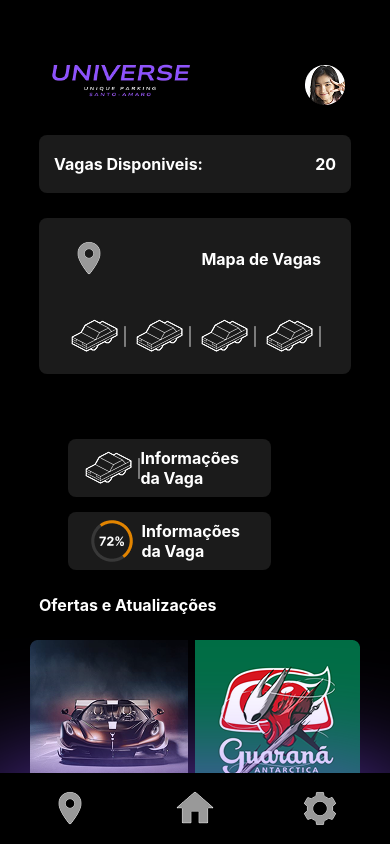
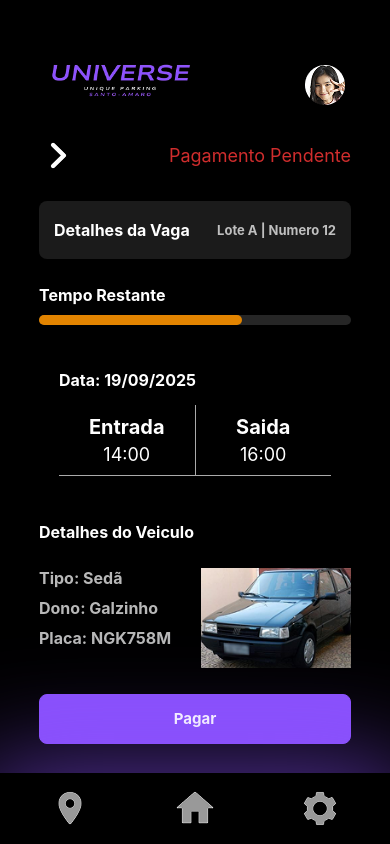
Before and after one commit to Murlloy/UniverseRemake, a React Native app in the folder UniverseRemake/: screen / in a window 390 px wide. Built offline with nearby package versions, Linux system fonts and the light colour scheme.

Commit message:
feat: terminei a tela de info

```diff
--- a/UniverseRemake/App.jsx
+++ b/UniverseRemake/App.jsx
@@ -1,17 +1,19 @@
 import { StatusBar } from 'expo-status-bar';
 import { StyleSheet, Text, View } from 'react-native';
 import LoginPage from './src/pages/login/LoginPage';
-import Register from './src/pages/Register';
+import Register from './src/pages/register/Register';
 import Entry from "./src/pages/apresentation/Entry";
 import MenuPage from './src/pages/menu/MenuPage';
 import MapCar from './src/pages/map/MapCar';
 import VagaSelect from './src/pages/vaga/VagaSelect';
+import InfoVaga from './src/pages/infoVaga/InfoVaga';
+
 
 export default function App() {
   return (
     <View style={styles.body}>
       <StatusBar hidden />
-      <MenuPage/>
+      <InfoVaga/>
     </View>
   );
 }
--- /dev/null
+++ b/UniverseRemake/src/pages/infoVaga/InfoVaga.jsx
@@ -0,0 +1,185 @@
+import { StyleSheet, View, Image, Text } from "react-native";
+import NavBar from "../../components/NavBar";
+import Button from "../../components/Button";
+
+
+export default function InfoVaga() {
+
+    return(
+
+        <View style={styles.body}>
+
+            {/* header */}
+
+            <View style={styles.header}>
+                <Image source={require("../../assets/logoUniverse.png")} style={{width: 200, height: 50}} />
+                <Image source={require("../../assets/user.png")} />
+            </View>
+
+            <View style={{flexDirection: "row", alignItems: "center", justifyContent: "space-between", width: "80%"}}>
+                <Image source={require("../../assets/Up.png")}/>
+                <Text style={{fontSize: 18, color: "#D02D2D"}}>Pagamento Pendente</Text>
+            </View>
+
+            <View style={styles.card}>
+                <Text style={{color: "white", fontSize: 16, fontWeight: "bold"}}>Detalhes da Vaga</Text>
+                <Text style={{color: "rgba(255, 255, 255, 0.72)", fontSize: 13, fontWeight: "bold"}}>Lote A | Numero 12</Text>
+            </View>
+
+            {/* tempo restante */}
+
+            <View style={styles.tempoRestante}>
+                <Text style={{color: "white", fontSize: 16, fontWeight: "bold"}}>Tempo Restante</Text>
+                <View style={styles.barra}>
+                    <View style={styles.barraColorida}></View>
+                </View>
+            </View>
+
+            {/* data */}
+
+            <View style={styles.container}>
+
+                <Text style={{color: "white", fontSize: 16, fontWeight: "bold"}}>Data: 19/09/2025</Text>
+
+                <View style={styles.row}>
+
+                    <View style={[styles.cell, styles.rightBorder]}>
+                    <Text style={styles.headerTable}>Entrada</Text>
+                    <Text style={styles.value}>14:00</Text>
+
+                    </View>
+
+                    <View style={styles.cell}>
+                    <Text style={styles.headerTable}>Saida</Text>
+                    <Text style={styles.value}>16:00</Text>
+
+                    </View>
+                </View>
+            </View>
+
+            {/* infoVeiculo */}
+
+            <Text style={{color: "white", fontSize: 16, fontWeight: "bold", width: "80%"}}>Detalhes do Veiculo</Text>
+
+            <View style={styles.infoCar}>
+                <Text style={{color: "rgba(255, 255, 255, 0.72)", fontSize: 16, fontWeight: "bold", width: "80%"}}>Tipo: Sedã</Text>
+                <Text style={{color: "rgba(255, 255, 255, 0.72)", fontSize: 16, fontWeight: "bold", width: "80%"}}>Dono: Galzinho</Text>
+                <Text style={{color: "rgba(255, 255, 255, 0.72)", fontSize: 16, fontWeight: "bold", width: "80%"}}>Placa: NGK758M</Text>
+
+                <Image source={require("../../assets/galCar.png")} style={styles.carro}/>
+            </View>
+
+            <Button label={"Pagar"} color={"#8A51FC"} />
+
+            <NavBar/>
+
+        </View>
+
+    )
+
+}
+
+const styles = StyleSheet.create({
+
+     body: {
+        backgroundColor: "black",
+        flex: 1,
+        width: "100%",
+        alignItems: "center",
+        paddingTop: 60,
+        gap: 25,
+        justifyContent: "space-between",
+        paddingBottom: 100
+    },
+
+     header: {
+        flexDirection: "row",
+        alignItems: "center",
+        justifyContent: "space-between",
+        width: "100%",
+        paddingRight: 45,
+        paddingLeft: 20
+
+    },
+
+    card: {
+        backgroundColor: "#1B1B1B",
+        width: "80%",
+        flexDirection: "row",
+        height: 58,
+        alignItems: "center",
+        justifyContent: "space-between",
+        padding: 15,
+        borderRadius: 8
+    },
+
+    tempoRestante: {
+        width: '80%',
+        gap: 10
+    },
+
+    barra: {
+        width: "100%",
+        height: 10,
+        backgroundColor: "#262626",
+        borderRadius: 8
+    },
+
+    barraColorida: {
+        width: "65%",
+        height: 10,
+        backgroundColor: "#E28400",
+        borderRadius: 8
+    },
+
+     container: {
+        backgroundColor: "black",
+        padding: 20,
+        width: "80%",
+        gap: 15
+    },
+
+    row: {
+        flexDirection: "row",
+        borderBottomWidth: 1,
+        borderBottomColor: "#aaa", // cor da linha de baixo
+    },
+
+    cell: {
+        flex: 1,
+        alignItems: "center",
+        paddingVertical: 10,
+    },
+
+    rightBorder: {
+        borderRightWidth: 1,
+        borderRightColor: "#aaa", // cor da linha do meio
+    },
+
+    headerTable: {
+        color: "white",
+        fontWeight: "bold",
+        fontSize: 20,
+    },
+
+    value: {
+        color: "white",
+        fontSize: 18,
+        marginTop: 5,
+    },
+
+    infoCar: {
+        width: "80%",
+        gap: 10,
+        marginBottom: 20
+    },
+
+    carro: {
+        position: "absolute",
+        right: 0,
+        width: 150,
+        height: 100
+    }
+
+
+})
--- a/UniverseRemake/src/pages/Register.jsx
+++ b/UniverseRemake/src/pages/register/Register.jsx
@@ -1,6 +1,6 @@
 import { StyleSheet, View, Text, Image } from "react-native";
-import Input from "../components/Input";
-import Button from "../components/Button";
+import Input from "../../components/Input";
+import Button from "../../components/Button";
 
 export default function Register() {
 
@@ -8,8 +8,8 @@ export default function Register() {
 
         <View style={styles.body}>
 
-            <Image source={require("../assets/effectRegister.png")} style={styles.efeito} />
-            <Image source={require("../assets/logoUniverse.png")} />
+            <Image source={require("../../assets/effectRegister.png")} style={styles.efeito} />
+            <Image source={require("../../assets/logoUniverse.png")} />
 
             <View style={styles.InputWrapper}>
                 <Input label={"Primeiro Nome"}/>
```
Also changed, not shown: UniverseRemake/src/assets/galCar.png (added).
